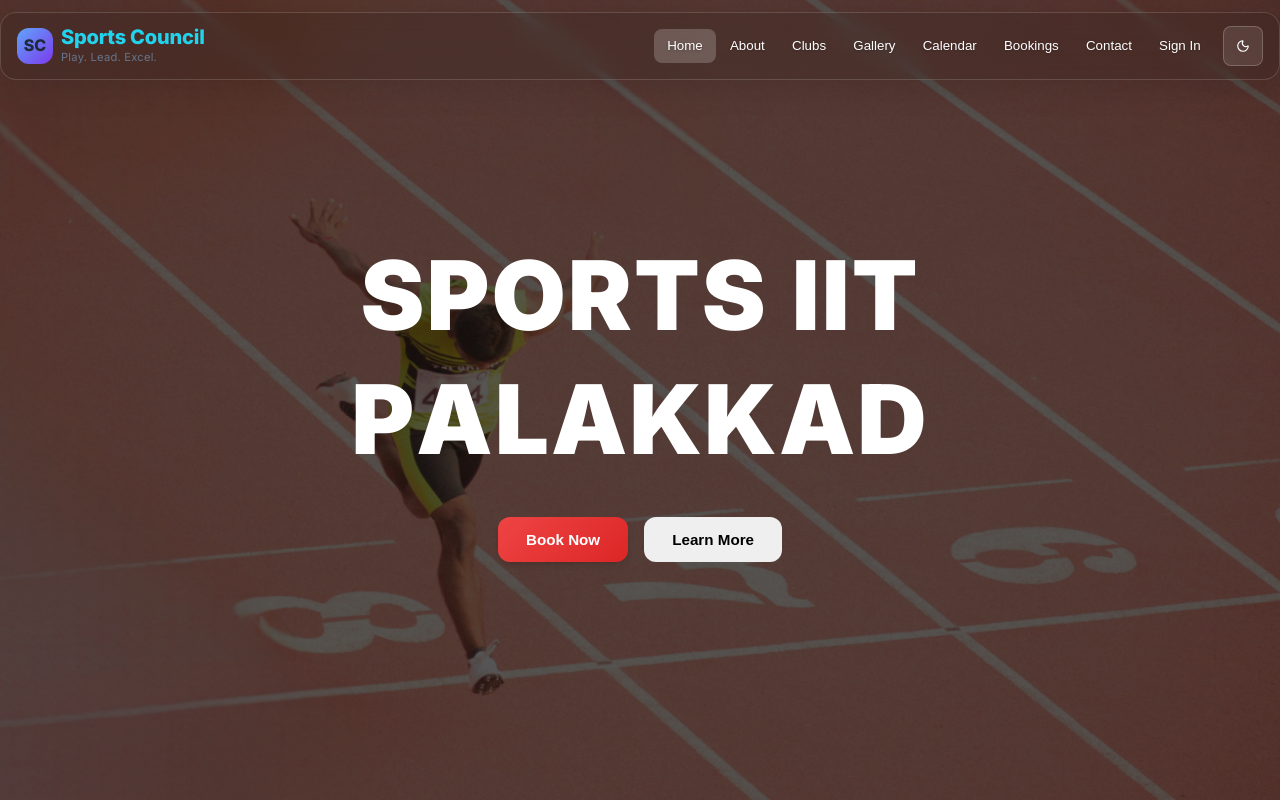
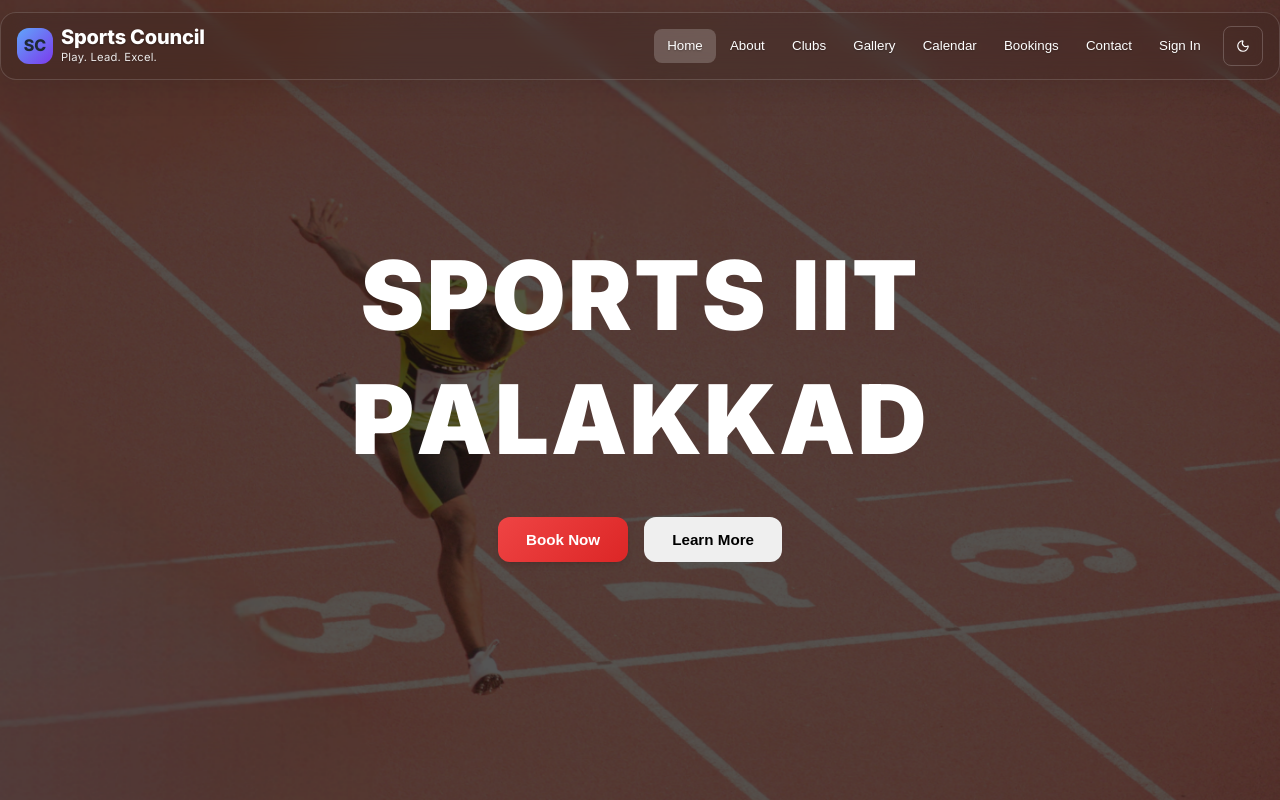
Before and after one commit to AdarshReddy2106/Sports_IITPkd, a React (Vite) app: page / in a window 1280 px wide. Shown: the top 800 px of the page. Built offline with nearby package versions, Linux system fonts and the light colour scheme; no server answers; the database is empty.

Commit message:
updated styles for title

```diff
--- a/src/components/Navbar.css
+++ b/src/components/Navbar.css
@@ -3,12 +3,14 @@
   --glass-background: rgba(255, 255, 255, 0.1); /* Increased transparency */
   --glass-border: rgba(255, 255, 255, 0.15);
   --glass-highlight: rgba(255, 255, 255, 0.2);
+  --navbar-text: #0f172a; /* Default text color for light mode */
 }
 
 [data-theme="dark"] {
   --glass-background: rgba(15, 23, 42, 0.3); /* Much more transparent for visible effect */
   --glass-border: rgba(255, 255, 255, 0.1);
   --glass-highlight: rgba(255, 255, 255, 0.06);
+  --navbar-text: #f8fafc; /* Text color for dark mode */
 }
 
 /* Main navbar container - fixed positioning for all pages by default */
@@ -92,7 +94,7 @@
 .brand-title {
   font-size: 1.25rem;
   font-weight: 800;
-  color: var(--brand-title);
+  color: var(--navbar-text); /* Use CSS variable for consistent theming */
   line-height: 1.2;
   letter-spacing: -0.01em;
   white-space: nowrap;
@@ -186,11 +188,38 @@
   transform: scale(1.05);
 }
 
+/* === MODIFIED SECTION: Transparent navbar styles for homepage === */
+
 /* Transparent navbar version (for homepage) */
 .navbar.transparent .navbar-glass {
   background: rgba(0, 0, 0, 0.1); /* Even more transparent */
   backdrop-filter: blur(12px);
   -webkit-backdrop-filter: blur(12px);
+}
+
+/* Make brand title white on transparent navbar (homepage) */
+.navbar.transparent .brand-title {
+  color: white;
+  text-shadow: 0 1px 3px rgba(0, 0, 0, 0.3);
+}
+
+/* Make brand subtitle white on transparent navbar (homepage) */
+.navbar.transparent .brand-subtitle {
+  color: rgba(255, 255, 255, 0.9);
+  text-shadow: 0 1px 2px rgba(0, 0, 0, 0.3);
+}
+
+/* Make nav links white on transparent navbar (homepage) */
+.navbar.transparent .nav-link {
+  color: white;
+  text-shadow: 0 1px 2px rgba(0, 0, 0, 0.3);
+}
+
+/* Make theme toggle white on transparent navbar (homepage) */
+.navbar.transparent .theme-toggle {
+  color: white;
+  background: transparent;
+  border: 1px solid rgba(255, 255, 255, 0.2);
 }
 
 /* Scrolled state for better visibility when scrolling */
@@ -199,6 +228,39 @@
   backdrop-filter: blur(20px);
   -webkit-backdrop-filter: blur(20px);
   box-shadow: 0 8px 32px rgba(0, 0, 0, 0.15);
+}
+
+/* When scrolled, revert to normal colors (override transparent styles) */
+.navbar.scrolled .brand-title {
+  color: var(--navbar-text);
+  text-shadow: none;
+}
+
+.navbar.scrolled .brand-subtitle {
+  color: var(--text-tertiary);
+  text-shadow: none;
+}
+
+.navbar.scrolled .nav-link {
+  color: var(--text-primary);
+  text-shadow: none;
+}
+
+[data-theme="dark"] .navbar.scrolled .nav-link {
+  color: white;
+  text-shadow: 0 1px 3px rgba(0,0,0,0.3);
+}
+
+.navbar.scrolled .theme-toggle {
+  background: rgba(255, 255, 255, 0.1);
+  border: 1px solid var(--glass-border);
+  color: var(--text-primary);
+}
+
+[data-theme="dark"] .navbar.scrolled .theme-toggle {
+  background: rgba(255, 255, 255, 0.1);
+  border-color: rgba(255, 255, 255, 0.2);
+  color: white;
 }
 
 /* Responsive adjustments for navbar */
--- a/src/index.css
+++ b/src/index.css
@@ -200,7 +200,7 @@ p {
 }
 
 [data-theme="dark"] .btn-secondary {
-  background: rgba(255, 255, 255, 0.2);
+  background: linear-gradient(135deg, var(--accent-primary), var(--accent-secondary));
   border: 1px solid rgba(255, 255, 255, 0.2);
   color: white;
   backdrop-filter: blur(10px);
```
Also changed, not shown: 1 other file (tests, documents, lock files or other folders).
